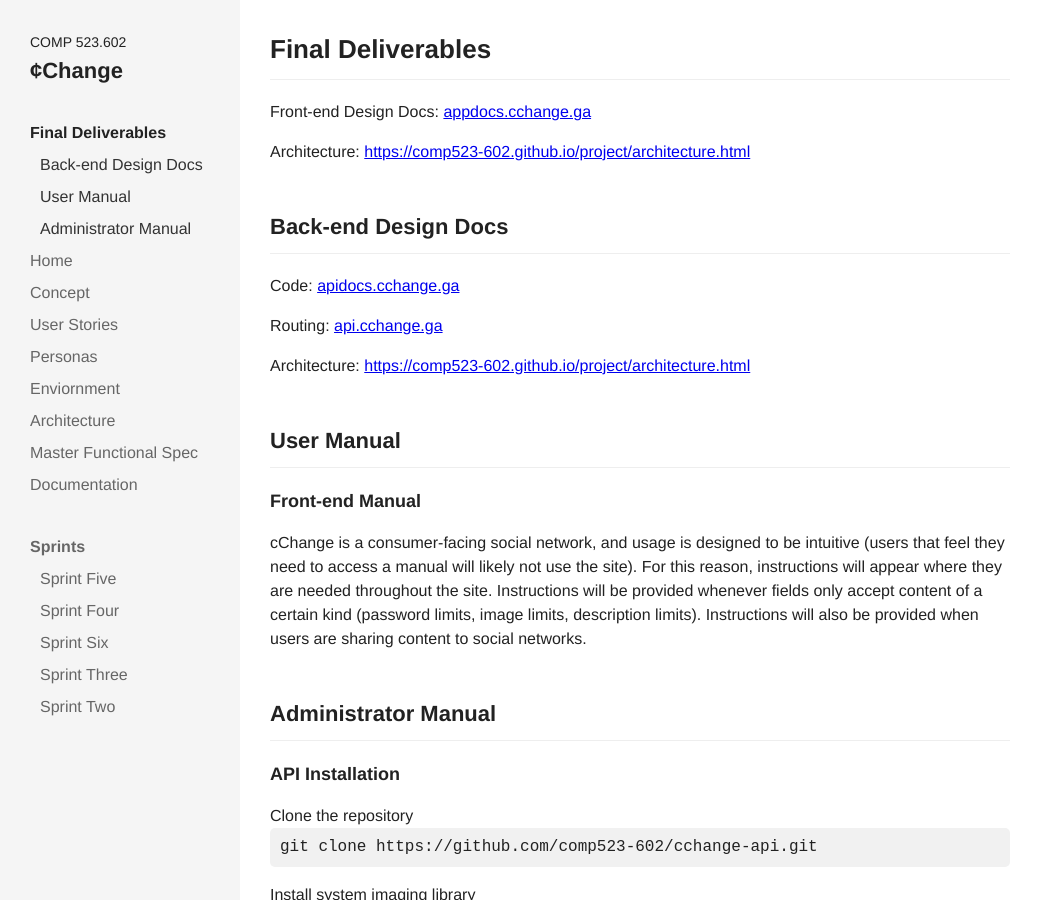
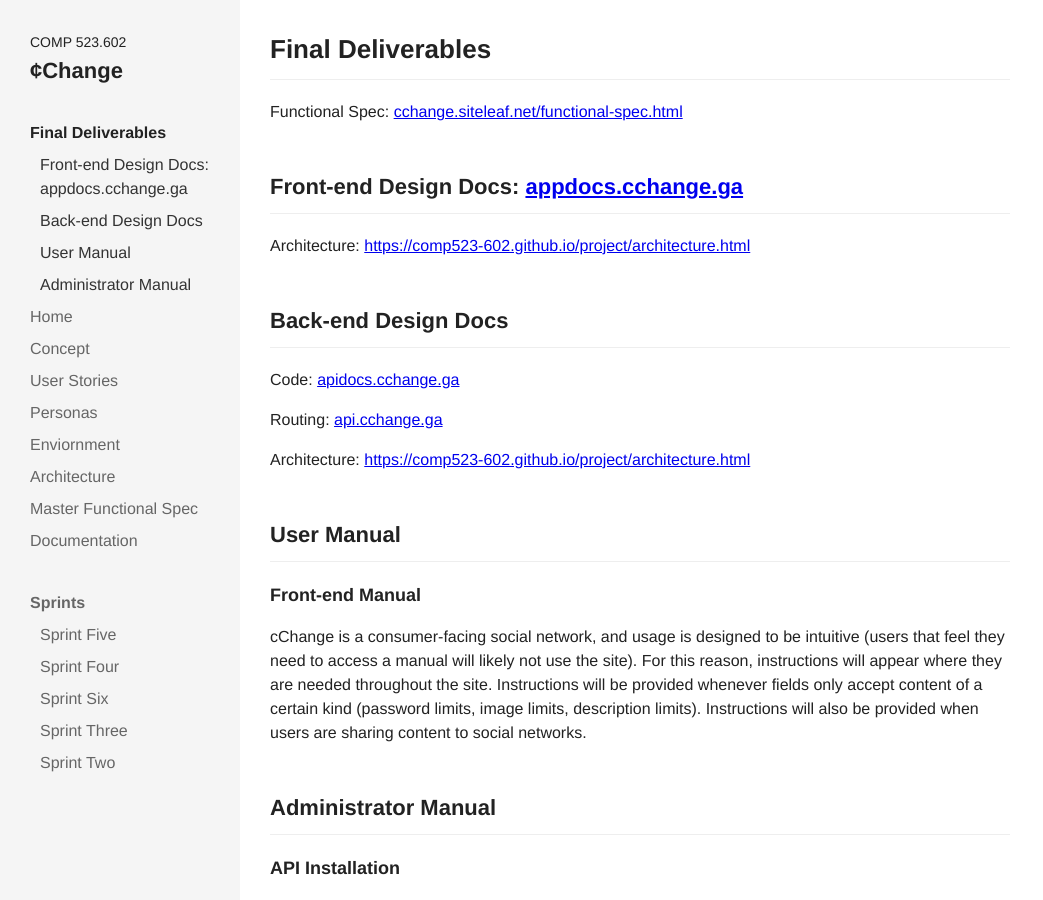
Before and after one commit to comp523-602/cchange-project, a Jekyll site: the page built from final-deliverables.markdown, in a window 1280 px wide and 900 px high. Shown: the whole window, without its empty margins (0-1043 px from the left). Built offline with Jekyll 4.4.1, drawn with Linux system fonts in a browser that asks for light colours; nearby versions of some CDN libraries; our own code applies the rules of GitHub Pages for plain Markdown files.

Commit message:
Updated Final Deliverables

```diff
--- a/final-deliverables.markdown
+++ b/final-deliverables.markdown
@@ -3,7 +3,8 @@ title: Final Deliverables
 date: 2017-12-13 13:20:00 -05:00
 ---
 
-Front-end Design Docs: [appdocs.cchange.ga](http://appdocs.cchange.ga)
+Functional Spec: [cchange.siteleaf.net/functional-spec.html](cchange.siteleaf.net/functional-spec.html)
+## Front-end Design Docs: [appdocs.cchange.ga](http://appdocs.cchange.ga)
 
 Architecture: [https://comp523-602.github.io/project/architecture.html](https://comp523-602.github.io/project/architecture.html)
 
```
